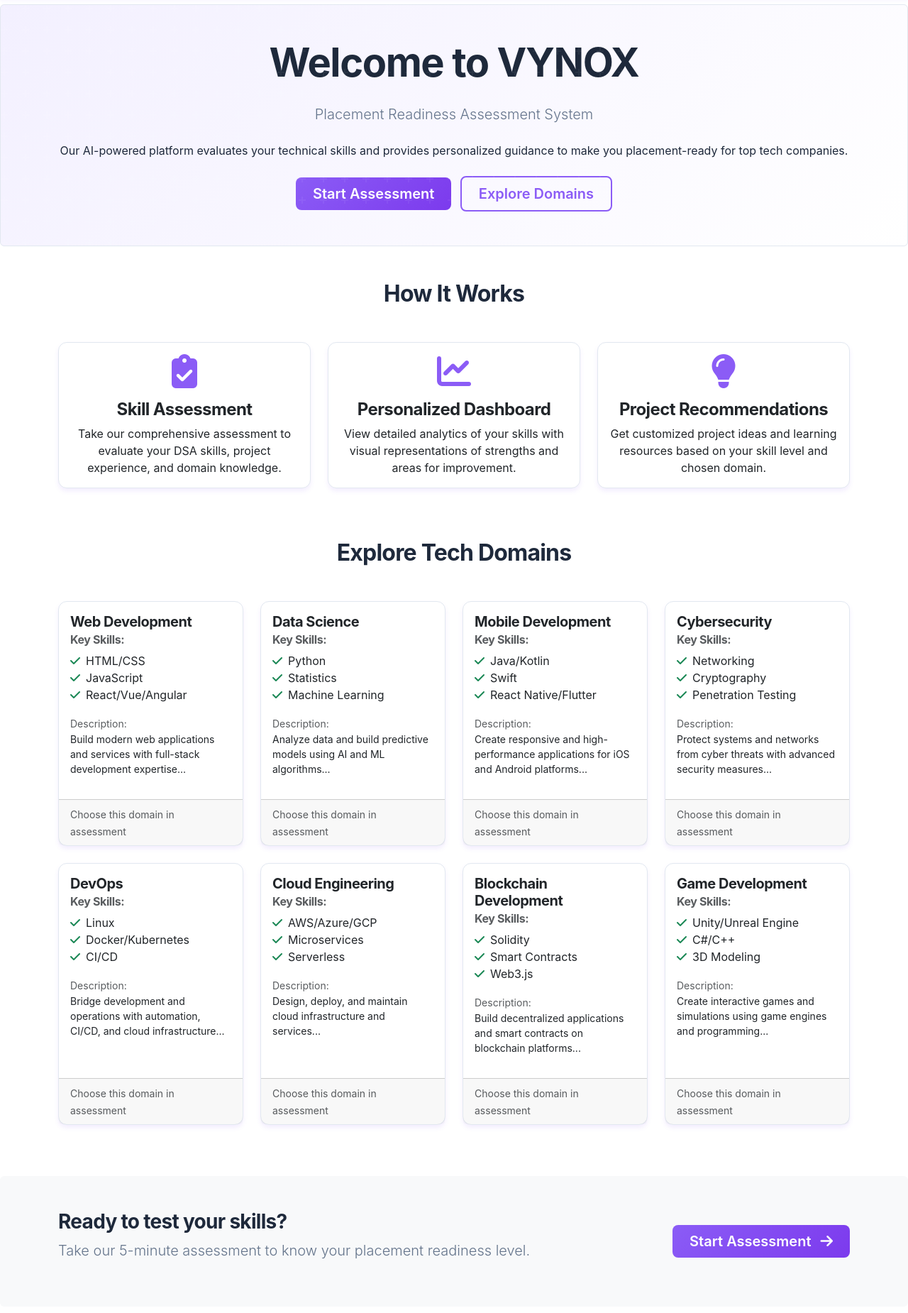
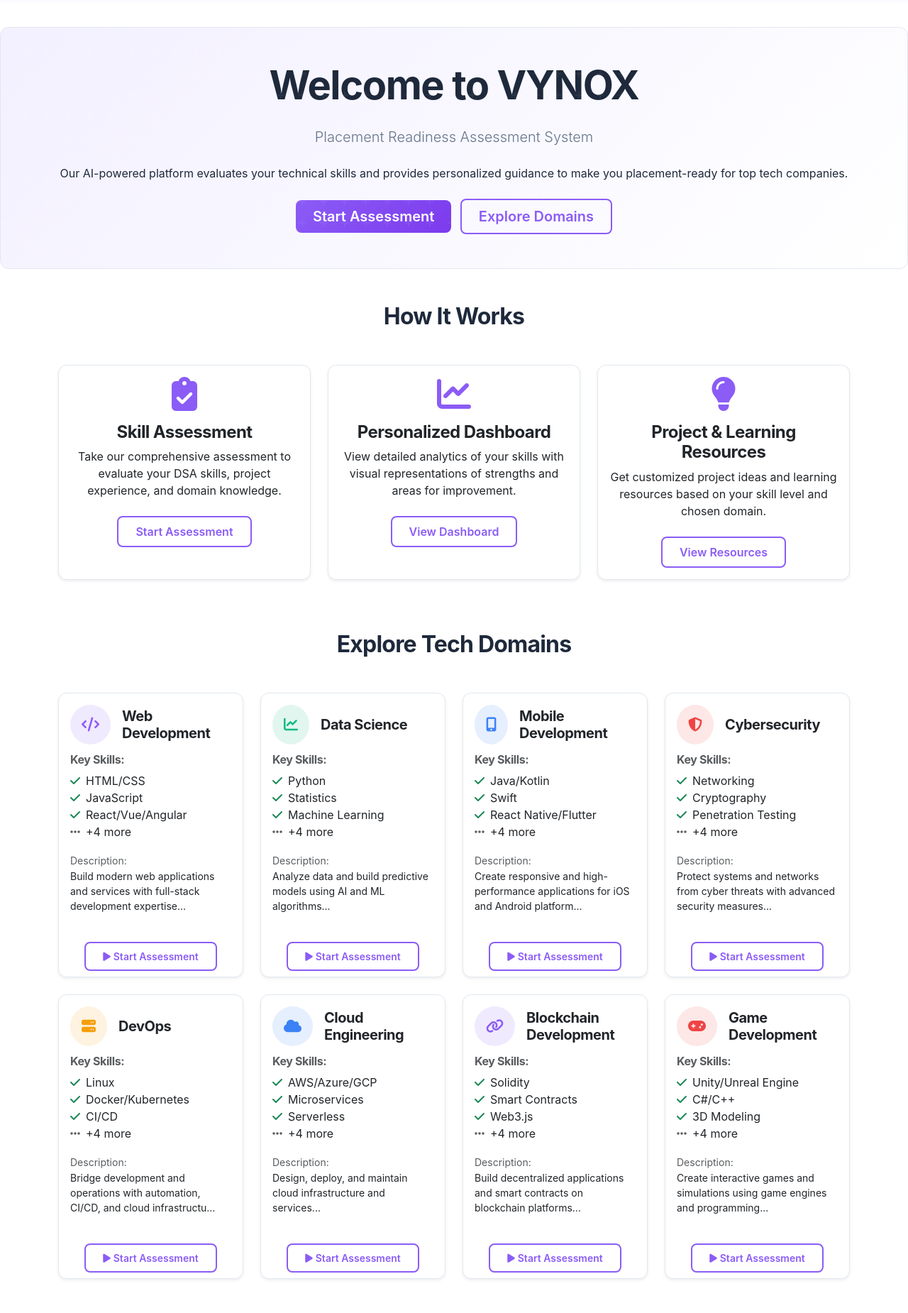
Before and after one commit to Vishwa-0/Placement-Readiness, a Flask app: page / in a window 1280 px wide. Shown: the part 70-1920 px from the top of the page at 71% size. Run offline with Flask 3, Linux system fonts and the light colour scheme; some libraries are stand-ins or nearby versions.

Commit message:
Update index.html

```diff
--- a/templates/index.html
+++ b/templates/index.html
@@ -3,13 +3,13 @@
 
 {% block content %}
 <!-- Hero Section -->
-<section class="hero-section text-center py-5 mb-5 bg-light rounded">
+<section class="hero-section text-center py-5 mb-5">
     <div class="container">
         <h1 class="display-4 fw-bold mb-4">Welcome to VYNOX</h1>
         <p class="lead mb-4">Placement Readiness Assessment System</p>
         <p class="mb-4">Our AI-powered platform evaluates your technical skills and provides personalized guidance to make you placement-ready for top tech companies.</p>
         <a href="{{ url_for('assessment') }}" class="btn btn-primary btn-lg">Start Assessment</a>
-        <a href="#domains" class="btn btn-outline-primary btn-lg ms-2">Explore Domains</a>
+        <a href="#domains" class="btn btn-outline-primary btn-lg ms-2" onclick="document.getElementById('domains').scrollIntoView({behavior: 'smooth'})">Explore Domains</a>
     </div>
 </section>
 
@@ -19,29 +19,32 @@
         <h2 class="text-center mb-5">How It Works</h2>
         <div class="row">
             <div class="col-md-4 mb-4">
-                <div class="card h-100 text-center">
+                <div class="card h-100 text-center border-0 shadow-sm">
                     <div class="card-body">
                         <i class="fas fa-clipboard-check fa-3x text-primary mb-3"></i>
                         <h4 class="card-title">Skill Assessment</h4>
                         <p class="card-text">Take our comprehensive assessment to evaluate your DSA skills, project experience, and domain knowledge.</p>
+                        <a href="{{ url_for('assessment') }}" class="btn btn-outline-primary mt-2">Start Assessment</a>
                     </div>
                 </div>
             </div>
             <div class="col-md-4 mb-4">
-                <div class="card h-100 text-center">
+                <div class="card h-100 text-center border-0 shadow-sm">
                     <div class="card-body">
                         <i class="fas fa-chart-line fa-3x text-primary mb-3"></i>
                         <h4 class="card-title">Personalized Dashboard</h4>
                         <p class="card-text">View detailed analytics of your skills with visual representations of strengths and areas for improvement.</p>
+                        <a href="{{ url_for('dashboard') }}" class="btn btn-outline-primary mt-2">View Dashboard</a>
                     </div>
                 </div>
             </div>
             <div class="col-md-4 mb-4">
-                <div class="card h-100 text-center">
+                <div class="card h-100 text-center border-0 shadow-sm">
                     <div class="card-body">
                         <i class="fas fa-lightbulb fa-3x text-primary mb-3"></i>
-                        <h4 class="card-title">Project Recommendations</h4>
+                        <h4 class="card-title">Project & Learning Resources</h4>
                         <p class="card-text">Get customized project ideas and learning resources based on your skill level and chosen domain.</p>
+                        <a href="{{ url_for('projects') }}" class="btn btn-outline-primary mt-2">View Resources</a>
                     </div>
                 </div>
             </div>
@@ -55,23 +58,33 @@
         <h2 class="text-center mb-5">Explore Tech Domains</h2>
         <div class="row">
             {% for key, domain in domains.items() %}
-            <div class="col-md-3 mb-4">
-                <div class="card h-100">
+            <div class="col-lg-3 col-md-4 col-sm-6 mb-4">
+                <div class="card h-100 domain-card border-0 shadow-sm">
                     <div class="card-body">
-                        <h5 class="card-title">{{ domain.name }}</h5>
+                        <div class="d-flex align-items-center mb-3">
+                            <div class="rounded-circle p-3 me-3" style="background-color: {{ domain.color }}20;">
+                                <i class="{{ domain.icon }} fa-lg" style="color: {{ domain.color }};"></i>
+                            </div>
+                            <h5 class="card-title mb-0">{{ domain.name }}</h5>
+                        </div>
                         <h6 class="card-subtitle mb-2 text-muted">Key Skills:</h6>
-                        <ul class="list-unstyled">
+                        <ul class="list-unstyled mb-3">
                             {% for skill in domain.skills[:3] %}
                             <li><i class="fas fa-check text-success me-2"></i>{{ skill }}</li>
                             {% endfor %}
+                            {% if domain.skills|length > 3 %}
+                            <li><i class="fas fa-ellipsis-h text-muted me-2"></i>+{{ domain.skills|length - 3 }} more</li>
+                            {% endif %}
                         </ul>
                         <div class="mt-3">
                             <small class="text-muted">Description:</small>
-                            <p class="small">{{ domain.description[:100] }}...</p>
+                            <p class="small">{{ domain.description[:80] }}...</p>
                         </div>
                     </div>
-                    <div class="card-footer">
-                        <small class="text-muted">Choose this domain in assessment</small>
+                    <div class="card-footer bg-transparent border-0 text-center">
+                        <a href="{{ url_for('assessment') }}" class="btn btn-sm btn-outline-primary">
+                            <i class="fas fa-play me-1"></i>Start Assessment
+                        </a>
                     </div>
                 </div>
             </div>
@@ -81,12 +94,12 @@
 </section>
 
 <!-- Quick Assessment -->
-<section class="quick-assessment bg-light py-5 rounded mb-5">
+<section class="quick-assessment py-5 rounded mb-5" style="background-color: var(--primary-bg);">
     <div class="container">
         <div class="row align-items-center">
             <div class="col-md-8">
                 <h3>Ready to test your skills?</h3>
-                <p class="lead">Take our 5-minute assessment to know your placement readiness level.</p>
+                <p class="lead">Take our 5-minute assessment to know your placement readiness level and get personalized recommendations.</p>
             </div>
             <div class="col-md-4 text-end">
                 <a href="{{ url_for('assessment') }}" class="btn btn-primary btn-lg">
@@ -96,4 +109,107 @@
         </div>
     </div>
 </section>
+
+<!-- Stats Section -->
+<section class="stats-section mb-5">
+    <div class="container">
+        <div class="row text-center">
+            <div class="col-md-3 col-6 mb-4">
+                <div class="stat-item">
+                    <div class="display-4 fw-bold text-primary mb-2">500+</div>
+                    <p class="text-muted">Students Assessed</p>
+                </div>
+            </div>
+            <div class="col-md-3 col-6 mb-4">
+                <div class="stat-item">
+                    <div class="display-4 fw-bold text-success mb-2">8</div>
+                    <p class="text-muted">Tech Domains</p>
+                </div>
+            </div>
+            <div class="col-md-3 col-6 mb-4">
+                <div class="stat-item">
+                    <div class="display-4 fw-bold text-warning mb-2">92%</div>
+                    <p class="text-muted">User Satisfaction</p>
+                </div>
+            </div>
+            <div class="col-md-3 col-6 mb-4">
+                <div class="stat-item">
+                    <div class="display-4 fw-bold text-info mb-2">85%</div>
+                    <p class="text-muted">Accuracy Rate</p>
+                </div>
+            </div>
+        </div>
+    </div>
+</section>
 {% endblock %}
+
+{% block scripts %}
+<script>
+document.addEventListener('DOMContentLoaded', function() {
+    // Smooth scrolling for anchor links
+    document.querySelectorAll('a[href^="#"]').forEach(anchor => {
+        anchor.addEventListener('click', function (e) {
+            e.preventDefault();
+            const targetId = this.getAttribute('href');
+            if (targetId === '#') return;
+
+            const targetElement = document.querySelector(targetId);
+            if (targetElement) {
+                window.scrollTo({
+                    top: targetElement.offsetTop - 100,
+                    behavior: 'smooth'
+                });
+            }
+        });
+    });
+
+    // Add animation to domain cards on scroll
+    const domainCards = document.querySelectorAll('.domain-card');
+    const observer = new IntersectionObserver((entries) => {
+        entries.forEach((entry, index) => {
+            if (entry.isIntersecting) {
+                setTimeout(() => {
+                    entry.target.classList.add('fade-in');
+                }, index * 100);
+            }
+        });
+    }, { threshold: 0.1 });
+
+    domainCards.forEach(card => observer.observe(card));
+});
+</script>
+
+<style>
+.hero-section {
+    margin-top: 2rem;
+}
+
+.domain-card {
+    opacity: 0;
+    transform: translateY(20px);
+    transition: opacity 0.6s ease, transform 0.6s ease;
+}
+
+.domain-card.fade-in {
+    opacity: 1;
+    transform: translateY(0);
+}
+
+.stat-item {
+    padding: 1.5rem;
+    background: white;
+    border-radius: var(--border-radius);
+    box-shadow: var(--box-shadow);
+    transition: var(--transition);
+}
+
+.stat-item:hover {
+    transform: translateY(-5px);
+    box-shadow: 0 10px 25px rgba(139, 92, 246, 0.15);
+}
+
+.quick-assessment {
+    border: 1px solid var(--border-color);
+}
+</style>
+{% endblock %}
```
